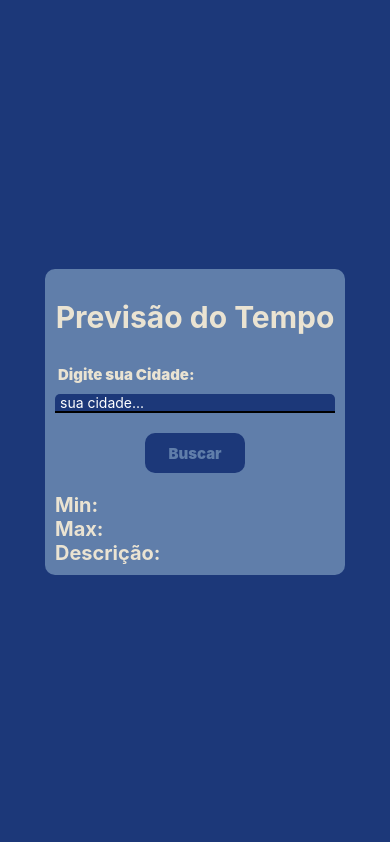
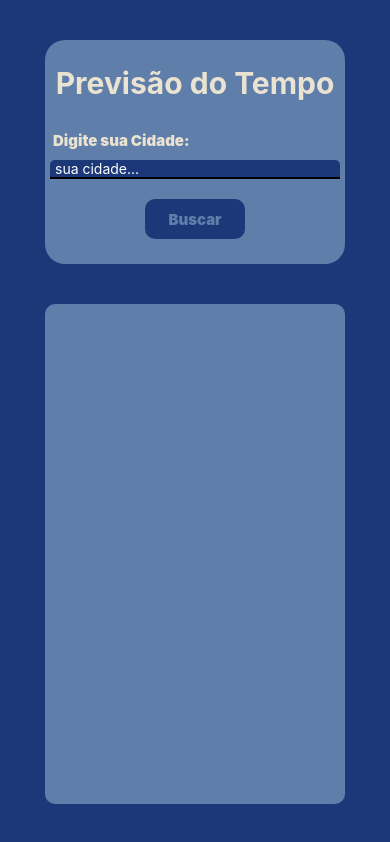
Before and after one commit to VictorDS27/ReactNative3Bimes, a React Native app: screen / in a window 390 px wide. Built offline with nearby package versions, Linux system fonts and the light colour scheme.

Commit message:
flatlist meus amores

```diff
--- a/App.js
+++ b/App.js
@@ -1,5 +1,5 @@
 import React, {useState} from 'react';
-import { StyleSheet, Text, View, TextInput, TouchableOpacity } from 'react-native';
+import { StyleSheet, Text, View, TextInput, TouchableOpacity, FlatList } from 'react-native';
 import Tempo from './components/Tempo';
 import Api from './components/Api';
 // import api from './components/Api';
@@ -9,8 +9,8 @@ export default function App() {
     const [cidade, setCidade] = useState("itu");
 
     async function buscaCidade(){
-      const response = await Api.get(`weather?array_limit=2&fields=only_results,temp,city_name,forecast,max,min,date,description&key=c58f4f95&city_name=${cidade},SP`);
-      setDados(response.data.forecast[0]);
+      const response = await Api.get(`weather?array_limit=10&fields=only_results,temp,city_name,forecast,max,min,date,description&key=c58f4f95&city_name=${cidade},SP`);
+      setDados(response.data.forecast);
     }
   return (
     <View style={styles.container}>
@@ -35,8 +35,24 @@ export default function App() {
               <Text style={styles.botaotext}>Buscar</Text>
             </TouchableOpacity>
           </View>
-          <Tempo data={dados} />
+
       </View>
+      <FlatList
+      style={styles.lista}
+          data={dados}
+          renderItem={({item})=>{
+            return(
+
+              <View>
+                <Text style={styles.subtitle}>Data: {item.date}</Text>
+                <Text style={styles.dadostempo}>Max: {item.max}</Text>
+                <Text style={styles.dadostempo}>Min: {item.min}</Text>
+                <Text style={styles.dadostempo}>Descrição: {item.description}</Text>
+              </View>
+            )
+          }}
+          />
+          {/* <Tempo data={dados} /> */}
     </View>
   );
 }
@@ -51,9 +67,11 @@ const styles = StyleSheet.create({
 
   conteudo: {
     backgroundColor: '#607EAA',
-    padding: 10,
+    padding: 5,
+    marginVertical:40,
     width: 300,
-    borderRadius: 10,
+    borderRadius: 20,
+
   },
 
   blocotitle: {
@@ -105,5 +123,18 @@ const styles = StyleSheet.create({
     color: '#607EAA',
     fontSize: 15,
     fontWeight: '900',
+  },
+
+  dadostempo: {
+    fontSize: 15,
+    fontWeight: 'bold',
+    marginBottom: 2,
+  },
+  lista: {
+    backgroundColor: '#607EAA',
+    width: 300,
+borderRadius: 10,
+    marginBottom: 40,
+    padding: 5,
   }
 });
--- a/package.json
+++ b/package.json
@@ -10,6 +10,7 @@
   "dependencies": {
     "axios": "^0.27.2",
     "expo": "~45.0.0",
+    "expo-cli": "^6.0.5",
     "expo-status-bar": "~1.3.0",
     "react": "17.0.2",
     "react-dom": "17.0.2",
```
Also changed, not shown: 1 other file (tests, documents, lock files or other folders).
